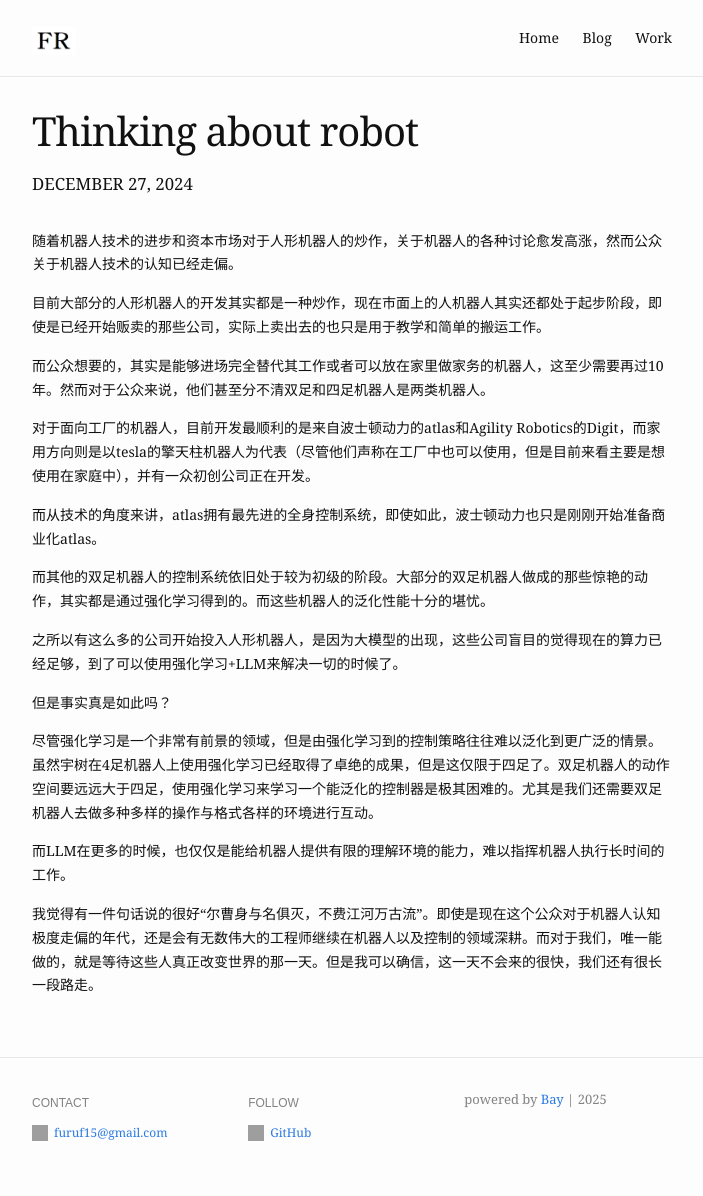
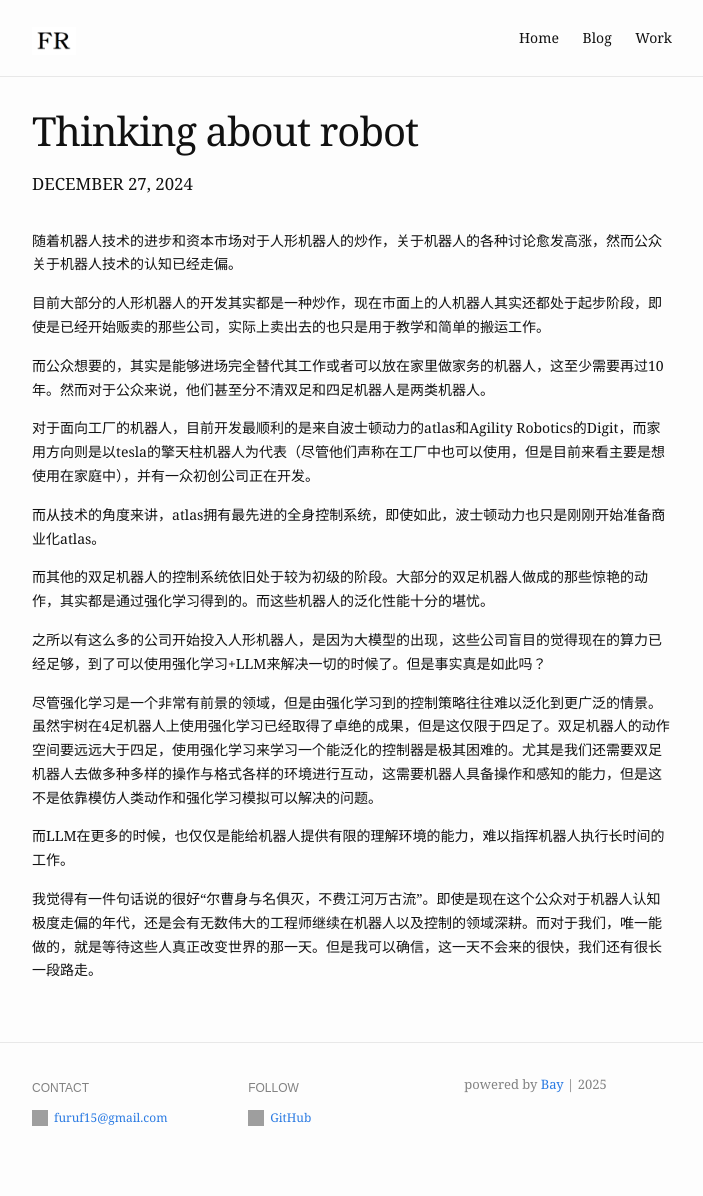
Before and after one commit to FuRuF-11/FuRuF-11.github.io, a Jekyll site: the page built from _posts/2024-12-25-thinking-about-robot.md, in a window 1280 px wide. Shown: the whole page, without its empty margins (288-991 px from the left). Built offline with Jekyll 4.4.1, drawn with Linux system fonts in a browser that asks for light colours; a script that is not in the unit is left out.

Commit message:
modified:   _posts/2024-09-04-how-to-design-a-DL-algorithm.md 	modified:   _posts/2024-12-25-thinking-about-robot.md

```diff
--- a/_posts/2024-12-25-thinking-about-robot.md
+++ b/_posts/2024-12-25-thinking-about-robot.md
@@ -17,11 +17,9 @@ blurb: "关于机器人的思考"
 
 而其他的双足机器人的控制系统依旧处于较为初级的阶段。大部分的双足机器人做成的那些惊艳的动作，其实都是通过强化学习得到的。而这些机器人的泛化性能十分的堪忧。
 
-之所以有这么多的公司开始投入人形机器人，是因为大模型的出现，这些公司盲目的觉得现在的算力已经足够，到了可以使用强化学习+LLM来解决一切的时候了。
+之所以有这么多的公司开始投入人形机器人，是因为大模型的出现，这些公司盲目的觉得现在的算力已经足够，到了可以使用强化学习+LLM来解决一切的时候了。但是事实真是如此吗？
 
-但是事实真是如此吗？
-
-尽管强化学习是一个非常有前景的领域，但是由强化学习到的控制策略往往难以泛化到更广泛的情景。虽然宇树在4足机器人上使用强化学习已经取得了卓绝的成果，但是这仅限于四足了。双足机器人的动作空间要远远大于四足，使用强化学习来学习一个能泛化的控制器是极其困难的。尤其是我们还需要双足机器人去做多种多样的操作与格式各样的环境进行互动。
+尽管强化学习是一个非常有前景的领域，但是由强化学习到的控制策略往往难以泛化到更广泛的情景。虽然宇树在4足机器人上使用强化学习已经取得了卓绝的成果，但是这仅限于四足了。双足机器人的动作空间要远远大于四足，使用强化学习来学习一个能泛化的控制器是极其困难的。尤其是我们还需要双足机器人去做多种多样的操作与格式各样的环境进行互动，这需要机器人具备操作和感知的能力，但是这不是依靠模仿人类动作和强化学习模拟可以解决的问题。
 
 而LLM在更多的时候，也仅仅是能给机器人提供有限的理解环境的能力，难以指挥机器人执行长时间的工作。
 
```
Also changed, not shown: _posts/2024-09-04-how-to-design-a-DL-algorithm.md (+1 -1 lines).
